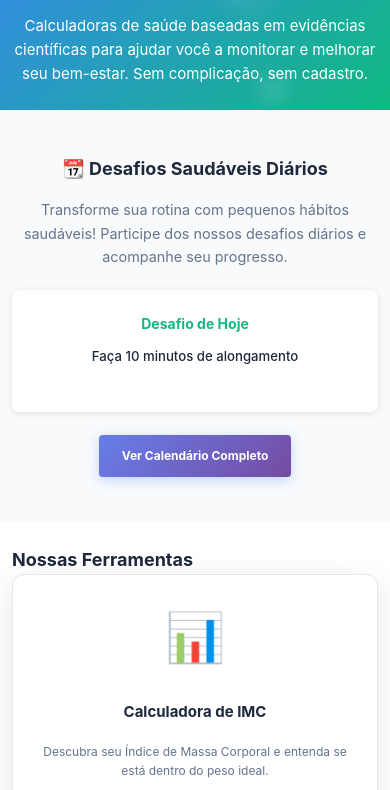
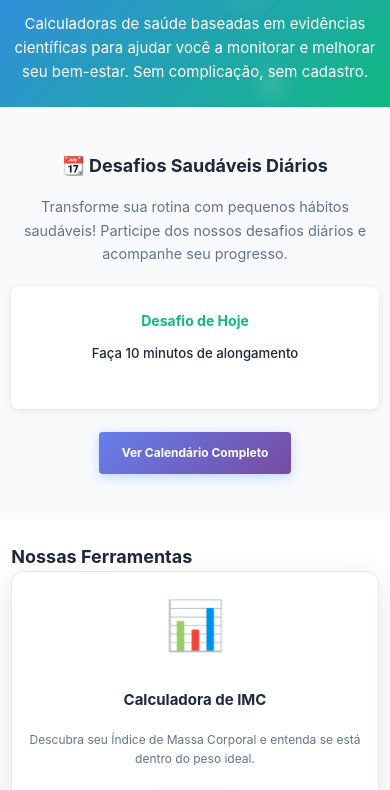
Before and after one commit to thiagoevanio/site-novo, a plain HTML site: page index.html in a window 390 px wide. Shown: the part 217-1007 px from the top of the page. Drawn offline with Linux system fonts and the light colour scheme.

Commit message:
Update index.html

```diff
--- a/index.html
+++ b/index.html
@@ -31,6 +31,7 @@
 
     <!-- CSS -->
     <link rel="stylesheet" href="css/estilo.css">
+    <link rel="stylesheet" href="css/mobile-fix.css">
     <link rel="stylesheet" href="quiz_styles.css">
 </head>
 <body>
```
